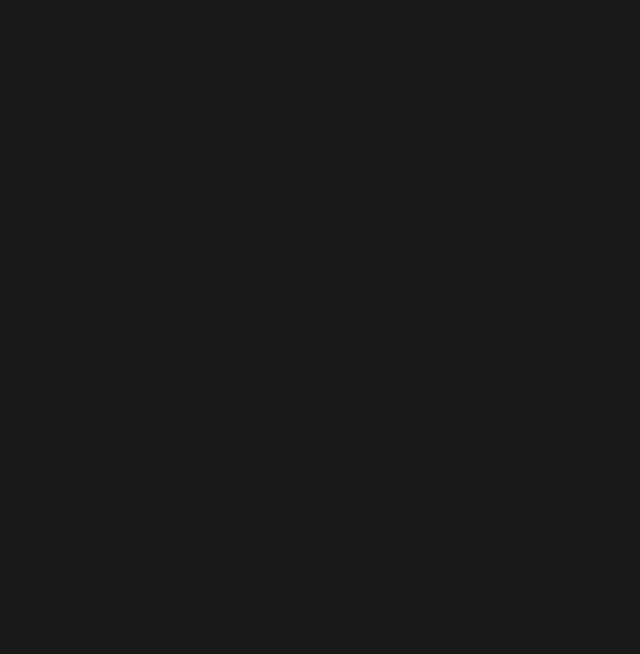
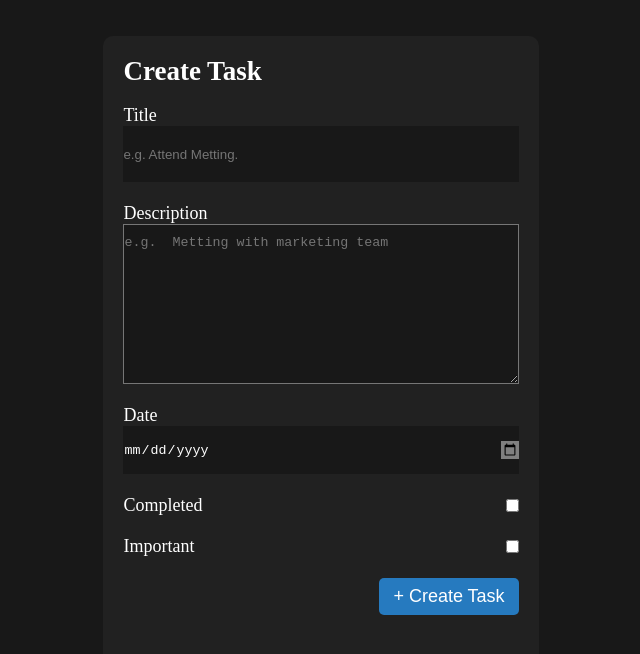
Before and after one commit to Sainath-Nanaware/To-Do-App, a React (Vite) app in the folder reactApp/: page /createTask in a window 1280 px wide. Before the commit this address had no page. Shown: the top 654 px of the page, without its empty margins (319-959 px from the left). Built offline with nearby package versions, Linux system fonts and the light colour scheme.

Commit message:
complete create task window

```diff
--- a/reactApp/src/App.jsx
+++ b/reactApp/src/App.jsx
@@ -1,6 +1,7 @@
 import './App.css'
 import {BrowserRouter,Routes,Route} from "react-router-dom"
 import Home from './Pages/Home/Home'
+import CreateTask from './Components/CreateTask/CreateTask'
 function App() {
 
   return (
@@ -8,6 +9,8 @@ function App() {
     <BrowserRouter>
       <Routes>
           <Route path='/' element={<Home/>}/>
+          <Route path='/createTask' element={<CreateTask/>}/>
+
       </Routes>
     </BrowserRouter>
     </>
--- a/reactApp/src/Components/AddNewTask/AddNewTask.jsx
+++ b/reactApp/src/Components/AddNewTask/AddNewTask.jsx
@@ -1,6 +1,5 @@
 import React from 'react'
 import "./AddNewTask.css"
-import { IoAddSharp } from "react-icons/io5";
 const AddNewTask = () => {
   return (
     <div className='newTaskContainer'>
--- /dev/null
+++ b/reactApp/src/Components/CreateTask/CreateTask.css
@@ -0,0 +1,84 @@
+*{
+    /* border: 1px solid red; */
+}
+label {
+    background-color: var(--primary-component-bg-color);
+}
+
+input {
+    border: none;
+}
+
+.createTaskContainer{
+    background:none;
+    /* border: 1px solid red; */
+    height: 99vh;
+    width: 100%;
+    display: flex;
+    justify-content: center;
+    align-items: center;
+}
+
+.createTaskForm{
+    border-radius: 10px;
+    /* border: 1px solid red; */
+    height: 90vh;
+    width: 34vw;
+    padding: 20px;
+    display: flex;
+    flex-direction: column;
+    font-size: 18px;
+    background-color: var(--primary-component-bg-color);
+
+}
+
+.createTaskForm h2{
+    padding: 0px 0px 18px 0px;
+    background-color: var(--primary-component-bg-color);
+}
+#title{
+    height: 7vh;
+}
+#desc{
+    height: 20vh;
+   padding-top: 10px;
+}
+
+#date{
+    height: 6vh;
+
+}
+#date::-webkit-calendar-picker-indicator {
+    background-color:grey;
+    color: red;
+    font-size: 14px;
+    z-index: 1;
+
+}
+
+.checkInputs{
+    display: flex;
+    flex-direction: column;
+    gap: 20px;
+    background-color: var(--primary-component-bg-color);
+}
+
+.checkInputOne{
+    background-color: var(--primary-component-bg-color);
+    display: flex;
+    justify-content: space-between;
+}
+.checkInputTwo{
+    background-color: var(--primary-component-bg-color);
+    display: flex;
+    justify-content: space-between;
+}
+
+.createTaskForm button{
+    margin-left: 20vw;
+    font-size: 18px;
+    padding: 8px;
+    border-radius: 5px;
+    background-color: rgb(38, 122, 191);
+    border: none;
+}
--- /dev/null
+++ b/reactApp/src/Components/CreateTask/CreateTask.jsx
@@ -0,0 +1,32 @@
+import React from 'react'
+import "./CreateTask.css"
+
+function CreateTask() {
+  return (
+    <div className='createTaskContainer'>
+        <form action=""  className="createTaskForm">
+          <h2>Create Task</h2>
+          <label htmlFor="title">Title</label>
+          <input type="text"name='title' id='title' placeholder='e.g. Attend Metting. ' /><br></br>
+          <label htmlFor="desc">Description</label>
+          <textarea type="text" name='desc' id='desc' placeholder='e.g.  Metting with marketing team ' /><br></br>
+          <label htmlFor="date">Date</label>
+          <input type="date" name="date" id="date" /><br></br>
+          <div className="checkInputs">
+            <div className="checkInputOne">
+                <label htmlFor="completed">Completed</label>
+                <input type="checkbox" name='complete'/>
+            </div>
+            <div className="checkInputTwo">
+                <label htmlFor="important">Important</label>
+                <input type="checkbox" name='important'/>
+            </div>
+          </div><br></br>
+          <button type='submit'>+ Create Task</button>
+        </form>
+
+    </div>
+  )
+}
+
+export default CreateTask
```
